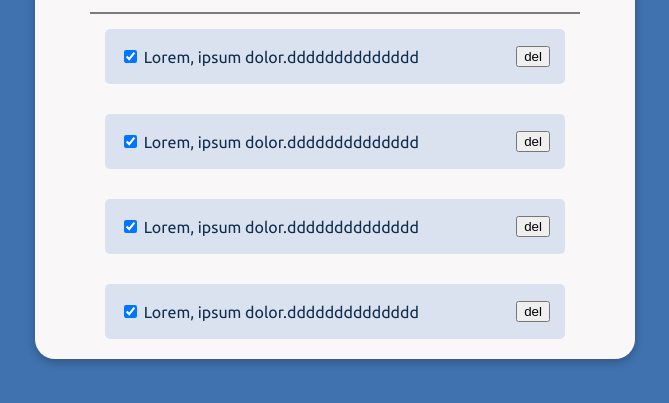
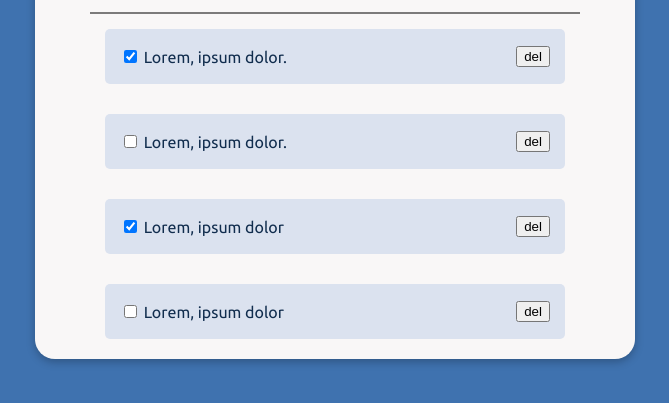
Before and after one commit to go-doc-web/todo, a plain HTML site: page index.html in a window 1280 px wide. Shown: the part 167-570 px from the top of the page, without its empty margins (305-974 px from the left). Drawn offline with Linux system fonts and the light colour scheme.

Commit message:
change before merge

```diff
--- a/index.html
+++ b/index.html
@@ -41,28 +41,28 @@
               <li class="todo-item">
                 <div>
                   <input class="input-checkbox" type="checkbox" name="" checked />
-                  <span>Lorem, ipsum dolor.dddddddddddddd</span>
+                  <span>Lorem, ipsum dolor.</span>
+                </div>
+                <button type="button">del</button>
+              </li>
+              <li class="todo-item">
+                <div>
+                  <input class="input-checkbox" type="checkbox" name="" />
+                  <span>Lorem, ipsum dolor.</span>
                 </div>
                 <button type="button">del</button>
               </li>
               <li class="todo-item">
                 <div>
                   <input class="input-checkbox" type="checkbox" name="" checked />
-                  <span>Lorem, ipsum dolor.dddddddddddddd</span>
+                  <span>Lorem, ipsum dolor</span>
                 </div>
                 <button type="button">del</button>
               </li>
               <li class="todo-item">
                 <div>
-                  <input class="input-checkbox" type="checkbox" name="" checked />
-                  <span>Lorem, ipsum dolor.dddddddddddddd</span>
-                </div>
-                <button type="button">del</button>
-              </li>
-              <li class="todo-item">
-                <div>
-                  <input class="input-checkbox" type="checkbox" name="" checked />
-                  <span>Lorem, ipsum dolor.dddddddddddddd</span>
+                  <input class="input-checkbox" type="checkbox" name="" />
+                  <span>Lorem, ipsum dolor</span>
                 </div>
                 <button type="button">del</button>
               </li>
--- a/js/main.js
+++ b/js/main.js
@@ -0,0 +1,14 @@
+const getItemTemplate = text => {
+  return `     <li class="todo-item">
+              <div>
+                <input class="input-checkbox" type="checkbox" name="" />
+                <span>${text}</span>
+              </div>
+              <button type="button">del</button>
+            </li>`;
+};
+
+const items = ['item1', 'item2', 'item3'];
+
+const list = items.map(item => getItemTemplate(item));
+console.log(list);
```
